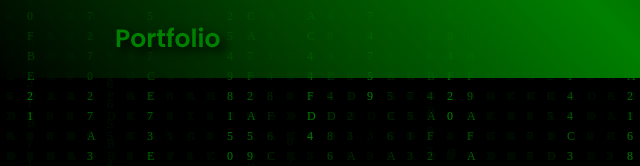
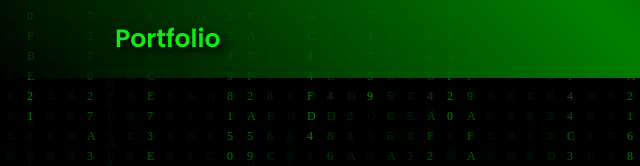
Before and after one commit to nemsx69/nemesis_portfolio, a plain HTML site: page index.html in a window 1280 px wide. Shown: the top 166 px of the page, 13-653 px from the left. Drawn offline with nearby package versions, Linux system fonts and the light colour scheme.

Commit message:
Add files via upload

```diff
--- a/CSS/style.css
+++ b/CSS/style.css
@@ -29,8 +29,8 @@ body {
 
 .logo {
     font-size: 25px;
-    color: green;
-    text-shadow: 5px 5px 10px black;
+    color: rgb(21, 233, 21);
+    text-shadow: 5px 5px 10px rgb(0, 0, 0);
     text-decoration: none;
     font-weight: 600;
     pointer-events: none;
--- a/index.html
+++ b/index.html
@@ -4,7 +4,7 @@
     <meta charset="UTF-8">
     <meta http-equiv="X-UA-Compatible" content="IE=edge">
     <meta name="viewport" content="width=device-width, initial-scale=1.0">
-    <title>PortfoliO | NEMESIS</title>
+    <title>Portfolio | NEMESIS</title>
 
     <link rel="icon" type="png|image" href="/IMAGES/sailogo.png">
     <link rel="stylesheet" href="/CSS/style.css">
```
